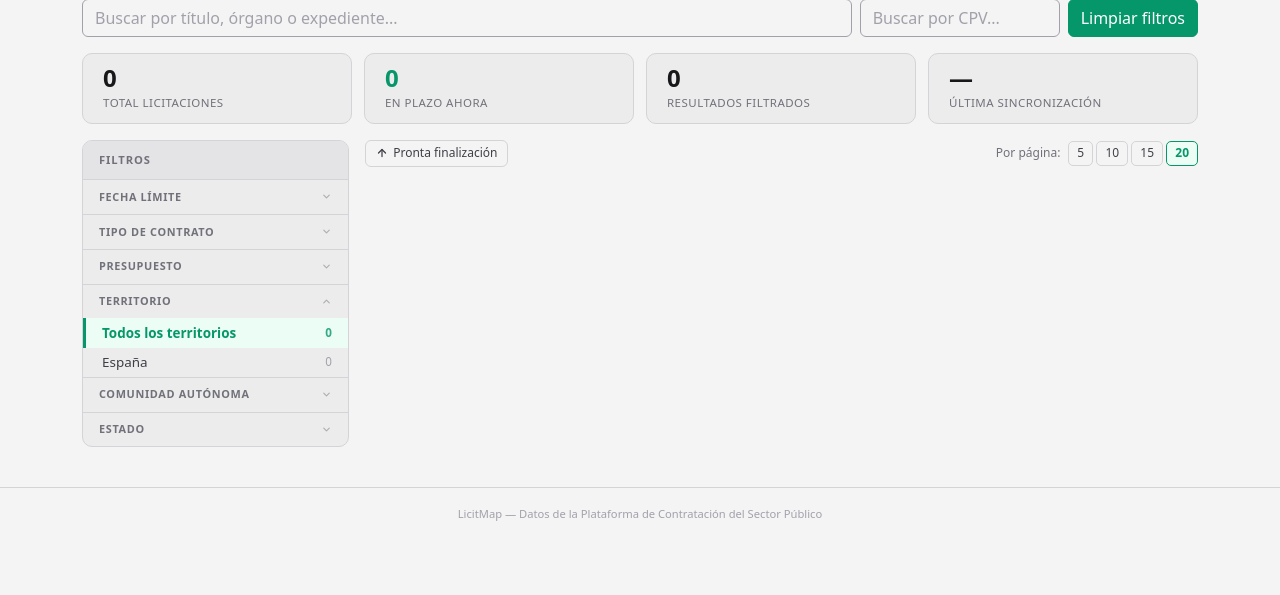
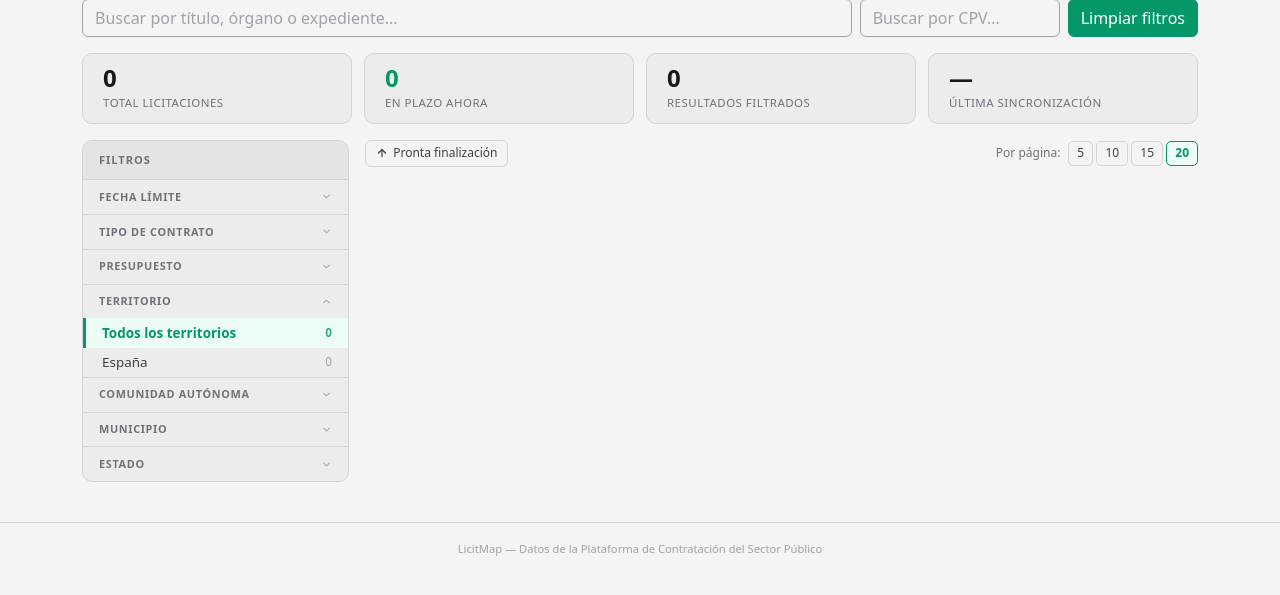
Before and after one commit to pibico/licitmap, a FastAPI app: page / in a window 1280 px wide. Shown: the part 82-677 px from the top of the page. Run offline with FastAPI, Linux system fonts and the light colour scheme.

Commit message:
Municipios fase 2+3: filtro municipio en búsqueda, drill-down municipal en mapa

```diff
--- a/app/routes/home.py
+++ b/app/routes/home.py
@@ -109,7 +109,7 @@ def sidebar_item(label, count, field, value, active):
 
 def apply_filters(query, q, pais, ccaa, estado, tipo, fecha_desde, fecha_hasta, prange,
                   skip_pais=False, skip_ccaa=False, skip_estado=False,
-                  skip_tipo=False, skip_prange=False, cpv_q=""):
+                  skip_tipo=False, skip_prange=False, cpv_q="", municipio=""):
     if q:
         like = f"%{q}%"
         query = query.filter(or_(
@@ -119,6 +119,8 @@ def apply_filters(query, q, pais, ccaa, estado, tipo, fecha_desde, fecha_hasta,
         ))
     if cpv_q:
         query = query.filter(Licitacion.cpv.ilike(f"%{cpv_q}%"))
+    if municipio:
+        query = query.filter(Licitacion.municipio.ilike(f"%{municipio}%"))
     if not skip_pais:
         if pais == "España":
             query = query.filter(Licitacion.pais == "España")
@@ -167,19 +169,19 @@ def apply_filters(query, q, pais, ccaa, estado, tipo, fecha_desde, fecha_hasta,
     return query
 
 
-def compute_sidebar(db, q, pais, ccaa, estado, tipo, fecha_desde, fecha_hasta, prange, cpv_q=""):
+def compute_sidebar(db, q, pais, ccaa, estado, tipo, fecha_desde, fecha_hasta, prange, cpv_q="", municipio=""):
     base = db.query(Licitacion)
 
     # Tipo: todos los filtros excepto tipo
     tipo_counts_raw = dict(
-        apply_filters(base, q, pais, ccaa, estado, tipo, fecha_desde, fecha_hasta, prange, skip_tipo=True, cpv_q=cpv_q)
+        apply_filters(base, q, pais, ccaa, estado, tipo, fecha_desde, fecha_hasta, prange, skip_tipo=True, cpv_q=cpv_q, municipio=municipio)
         .with_entities(Licitacion.tipo_contrato, func.count(Licitacion.id))
         .filter(Licitacion.tipo_contrato.isnot(None))
         .group_by(Licitacion.tipo_contrato).all()
     )
 
     # Presupuesto: todos los filtros excepto prange
-    prange_base = apply_filters(base, q, pais, ccaa, estado, tipo, fecha_desde, fecha_hasta, prange, skip_prange=True, cpv_q=cpv_q)
+    prange_base = apply_filters(base, q, pais, ccaa, estado, tipo, fecha_desde, fecha_hasta, prange, skip_prange=True, cpv_q=cpv_q, municipio=municipio)
 
     def prange_count(pmin_v, pmax_v):
         rq = prange_base.with_entities(func.count(Licitacion.id)).filter(Licitacion.presupuesto.isnot(None))
@@ -191,7 +193,7 @@ def compute_sidebar(db, q, pais, ccaa, estado, tipo, fecha_desde, fecha_hasta, p
 
     # País: todos los filtros excepto pais y ccaa
     pais_counts_raw = (
-        apply_filters(base, q, pais, ccaa, estado, tipo, fecha_desde, fecha_hasta, prange, skip_pais=True, skip_ccaa=True, cpv_q=cpv_q)
+        apply_filters(base, q, pais, ccaa, estado, tipo, fecha_desde, fecha_hasta, prange, skip_pais=True, skip_ccaa=True, cpv_q=cpv_q, municipio=municipio)
         .with_entities(Licitacion.pais, func.count(Licitacion.id))
         .filter(Licitacion.pais.isnot(None))
         .group_by(Licitacion.pais)
@@ -200,7 +202,7 @@ def compute_sidebar(db, q, pais, ccaa, estado, tipo, fecha_desde, fecha_hasta, p
 
     # CCAA: todos los filtros excepto ccaa (pero mantiene el filtro de pais)
     ccaa_counts_raw = (
-        apply_filters(base, q, pais, ccaa, estado, tipo, fecha_desde, fecha_hasta, prange, skip_ccaa=True, cpv_q=cpv_q)
+        apply_filters(base, q, pais, ccaa, estado, tipo, fecha_desde, fecha_hasta, prange, skip_ccaa=True, cpv_q=cpv_q, municipio=municipio)
         .with_entities(Licitacion.comunidad_autonoma, func.count(Licitacion.id))
         .filter(
             Licitacion.comunidad_autonoma.isnot(None),
@@ -213,7 +215,7 @@ def compute_sidebar(db, q, pais, ccaa, estado, tipo, fecha_desde, fecha_hasta, p
 
     # Estado: todos los filtros excepto estado
     estado_counts_raw = dict(
-        apply_filters(base, q, pais, ccaa, estado, tipo, fecha_desde, fecha_hasta, prange, skip_estado=True, cpv_q=cpv_q)
+        apply_filters(base, q, pais, ccaa, estado, tipo, fecha_desde, fecha_hasta, prange, skip_estado=True, cpv_q=cpv_q, municipio=municipio)
         .with_entities(Licitacion.estado, func.count(Licitacion.id))
         .filter(Licitacion.estado.isnot(None))
         .group_by(Licitacion.estado).all()
@@ -286,13 +288,14 @@ def home(
     per_page: int = Query(default=20),
     orden: str = Query(default="asc"),
     cpv_q: str = Query(default=""),
+    municipio: str = Query(default=""),
 ):
     if per_page not in (5, 10, 15, 20):
         per_page = 20
     if orden not in ("asc", "desc"):
         orden = "asc"
 
-    query = apply_filters(db.query(Licitacion), q, pais, ccaa, estado, tipo, fecha_desde, fecha_hasta, prange, cpv_q=cpv_q)
+    query = apply_filters(db.query(Licitacion), q, pais, ccaa, estado, tipo, fecha_desde, fecha_hasta, prange, cpv_q=cpv_q, municipio=municipio)
 
     total = db.query(func.count(Licitacion.id)).scalar()
     resultados = query.count()
@@ -349,15 +352,16 @@ def home(
 
     params = {"q": q, "cpv_q": cpv_q, "pais": pais, "ccaa": ccaa, "estado": estado, "tipo": tipo,
               "fecha_desde": fecha_desde, "fecha_hasta": fecha_hasta, "prange": prange,
+              "municipio": municipio,
               "per_page": per_page if per_page != 20 else "",
               "orden": orden if orden != "asc" else ""}
     paginacion = build_pagination(page, total_pages, params)
 
-    sidebar = compute_sidebar(db, q, pais, ccaa, estado, tipo, fecha_desde, fecha_hasta, prange, cpv_q=cpv_q)
+    sidebar = compute_sidebar(db, q, pais, ccaa, estado, tipo, fecha_desde, fecha_hasta, prange, cpv_q=cpv_q, municipio=municipio)
 
     # En plazo con filtros activos (ignorando filtro de estado, siempre cuenta PUB + fecha válida)
     en_plazo_count = (
-        apply_filters(db.query(Licitacion), q, pais, ccaa, estado, tipo, fecha_desde, fecha_hasta, prange, skip_estado=True, cpv_q=cpv_q)
+        apply_filters(db.query(Licitacion), q, pais, ccaa, estado, tipo, fecha_desde, fecha_hasta, prange, skip_estado=True, cpv_q=cpv_q, municipio=municipio)
         .filter(Licitacion.estado == "PUB", Licitacion.fecha_limite >= date.today())
         .count()
     )
@@ -371,6 +375,7 @@ def home(
             "resultados": resultados_str,
             "en_plazo": en_plazo_str,
             "sidebar": sidebar,
+            "municipio": municipio,
         })
 
     # Última sincronización: leída del fichero de estado del script de sync
@@ -425,6 +430,7 @@ def home(
         fecha_desde=fecha_desde,
         fecha_hasta=fecha_hasta,
         prange=prange,
+        municipio=municipio,
         per_page=per_page,
         orden=orden,
         orden_label="Pronta finalización" if orden == "asc" else "Más tiempo",
--- a/app/routes/mapa.py
+++ b/app/routes/mapa.py
@@ -207,6 +207,35 @@ def mapa_page(
     )
 
 
+@router.get("/api/mapa/municipios", response_class=JSONResponse)
+def api_municipios(
+    ccaa: str = Query(default=""),
+    q: str = Query(default=""),
+    cpv_q: str = Query(default=""),
+    tipo: str = Query(default=""),
+    estado: str = Query(default=""),
+    prange: str = Query(default=""),
+    fecha_desde: str = Query(default=""),
+    fecha_hasta: str = Query(default=""),
+    db: Session = Depends(get_db),
+):
+    base = apply_common_filters(
+        db.query(Licitacion).filter(Licitacion.pais == "España", Licitacion.municipio.isnot(None)),
+        q, tipo, estado, prange, fecha_desde, fecha_hasta, cpv_q=cpv_q
+    )
+    if ccaa:
+        base = base.filter(Licitacion.comunidad_autonoma == ccaa)
+
+    rows = (
+        base.with_entities(Licitacion.municipio, func.count().label("n"))
+        .group_by(Licitacion.municipio)
+        .order_by(func.count().desc())
+        .limit(150)
+        .all()
+    )
+    return {"municipios": {row[0]: row[1] for row in rows if row[0]}}
+
+
 @router.get("/api/mapa", response_class=JSONResponse)
 def api_mapa(
     q: str = Query(default=""),
--- a/static/js/app.js
+++ b/static/js/app.js
@@ -32,7 +32,7 @@
       // Abre si: estaba abierto en localStorage, viene forzado desde mapa,
       // o tiene ítems activos, o tiene inputs de fecha con valor
       var hasActive = body.querySelector('.lm-active');
-      var hasDate = Array.from(body.querySelectorAll('input[type="date"]')).some(function(i) { return i.value; });
+      var hasDate = Array.from(body.querySelectorAll('input[type="date"], input[type="text"]')).some(function(i) { return i.value; });
       if (state[section] || forceOpen.indexOf(section) >= 0 || hasActive || hasDate) {
         btn.classList.add('open');
         body.classList.add('open');
@@ -133,7 +133,16 @@
       window.location.href = '/?' + params.toString();
     });
 
-    // Búsqueda de texto: debounce 600ms (cubre barra principal y CPV)
+    // Municipio: sincronizar hidden input antes del debounce (el debounce lo cubre el bloque genérico)
+    var municipioInput = document.getElementById('sidebar-municipio-input');
+    if (municipioInput) {
+      municipioInput.addEventListener('input', function() {
+        var h = document.getElementById('h-municipio');
+        if (h) h.value = municipioInput.value;
+      });
+    }
+
+    // Búsqueda de texto: debounce 600ms (cubre barra principal, CPV y municipio)
     var debounceTimer;
     form.querySelectorAll('input[type="text"]').forEach(function (textInput) {
       textInput.addEventListener('input', function () {
--- a/templates/base.html
+++ b/templates/base.html
@@ -16,7 +16,7 @@
         })();
     </script>
     <link href="https://cdn.jsdelivr.net/npm/bootstrap@5.3.3/dist/css/bootstrap.min.css" rel="stylesheet">
-    <link href="/static/css/style.css?v=35" rel="stylesheet">
+    <link href="/static/css/style.css?v=39" rel="stylesheet">
 </head>
 <body>
     <nav class="lm-navbar">
@@ -64,6 +64,6 @@
         <small>LicitMap — Datos de la Plataforma de Contratación del Sector Público</small>
     </footer>
     <script src="https://cdn.jsdelivr.net/npm/bootstrap@5.3.3/dist/js/bootstrap.bundle.min.js"></script>
-    <script src="/static/js/app.js?v=34"></script>
+    <script src="/static/js/app.js?v=39"></script>
 </body>
 </html>
--- a/templates/home.html
+++ b/templates/home.html
@@ -4,6 +4,7 @@
     <input type="hidden" name="estado"     id="h-estado" value="{{estado}}">
     <input type="hidden" name="prange"     id="h-prange" value="{{prange}}">
     <input type="hidden" name="pais"       id="h-pais"     value="{{pais}}">
+    <input type="hidden" name="municipio"  id="h-municipio" value="{{municipio}}">
     <input type="hidden" name="per_page"   id="h-per_page" value="{{per_page}}">
     <input type="hidden" name="orden"      id="h-orden"    value="{{orden}}">
 
@@ -102,6 +103,20 @@
                 </div>
 
                 <div class="lm-sidebar-section">
+                    <button class="lm-sidebar-toggle" type="button" data-section="municipio">
+                        Municipio
+                        <svg xmlns="http://www.w3.org/2000/svg" width="11" height="11" viewBox="0 0 24 24" fill="none" stroke="currentColor" stroke-width="2.5" stroke-linecap="round" stroke-linejoin="round" class="lm-chevron"><polyline points="6 9 12 15 18 9"></polyline></svg>
+                    </button>
+                    <div class="lm-sidebar-body" id="sc-municipio">
+                        <div style="padding: 0.35rem 1rem 0.6rem">
+                            <input type="text" id="sidebar-municipio-input" class="form-control form-control-sm"
+                                   placeholder="Ej: Madrid, Barcelona..." value="{{municipio}}"
+                                   autocomplete="off">
+                        </div>
+                    </div>
+                </div>
+
+                <div class="lm-sidebar-section">
                     <button class="lm-sidebar-toggle" type="button" data-section="estado">
                         Estado
                         <svg xmlns="http://www.w3.org/2000/svg" width="11" height="11" viewBox="0 0 24 24" fill="none" stroke="currentColor" stroke-width="2.5" stroke-linecap="round" stroke-linejoin="round" class="lm-chevron"><polyline points="6 9 12 15 18 9"></polyline></svg>
```
Also changed, not shown: static/js/mapa.js (+106 -13 lines), templates/mapa.html (+6 -3 lines).
